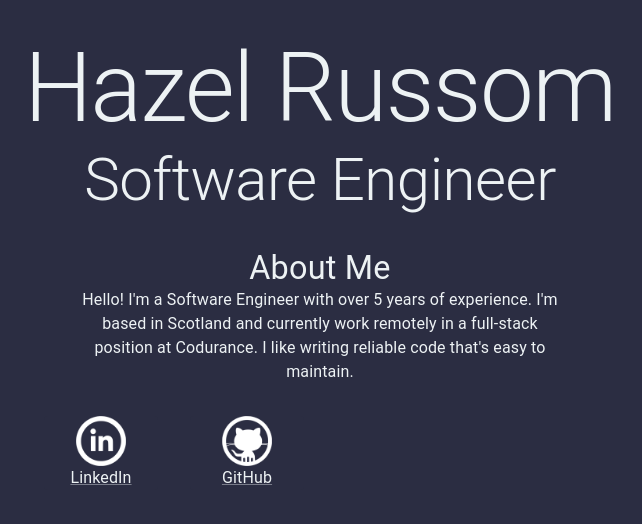
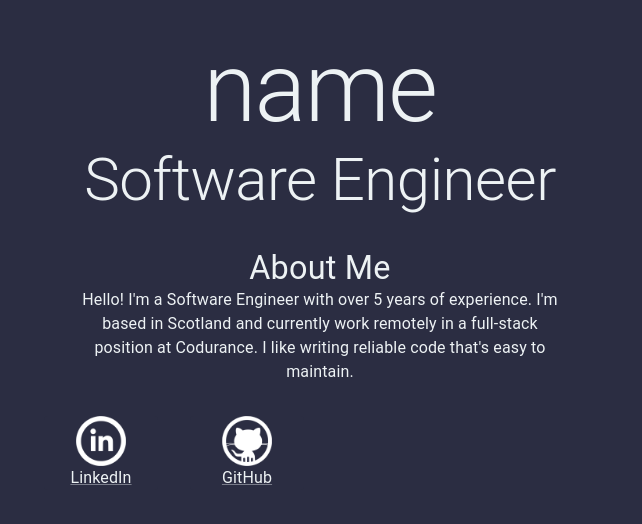
Before and after one commit to HazelRussom/hazelrussom.github.io, a React (Create React App) app: page / in a window 1280 px wide. Shown: the top 524 px of the page, without its empty margins (320-962 px from the left). Built offline with nearby package versions, Linux system fonts and the light colour scheme.

Commit message:
WIP Translations

```diff
--- /dev/null
+++ b/public/locales/en/translations.json
@@ -0,0 +1,3 @@
+{
+    "name": "Hazel Russom"
+}
--- a/src/Header.js
+++ b/src/Header.js
@@ -1,11 +1,13 @@
 import React from "react";
 import { Typography, Box } from '@mui/material'
+import { useTranslation } from 'react-i18next';
 
 export default function Header() {
+  const { t } = useTranslation();
   return (
     <Box m={4}>
       <Typography color='primary' variant='h1' align="center">
-        Hazel Russom
+        {t("name")}
       </Typography>
       <Typography color='primary' variant='h2' align="center">
         Software Engineer
```
